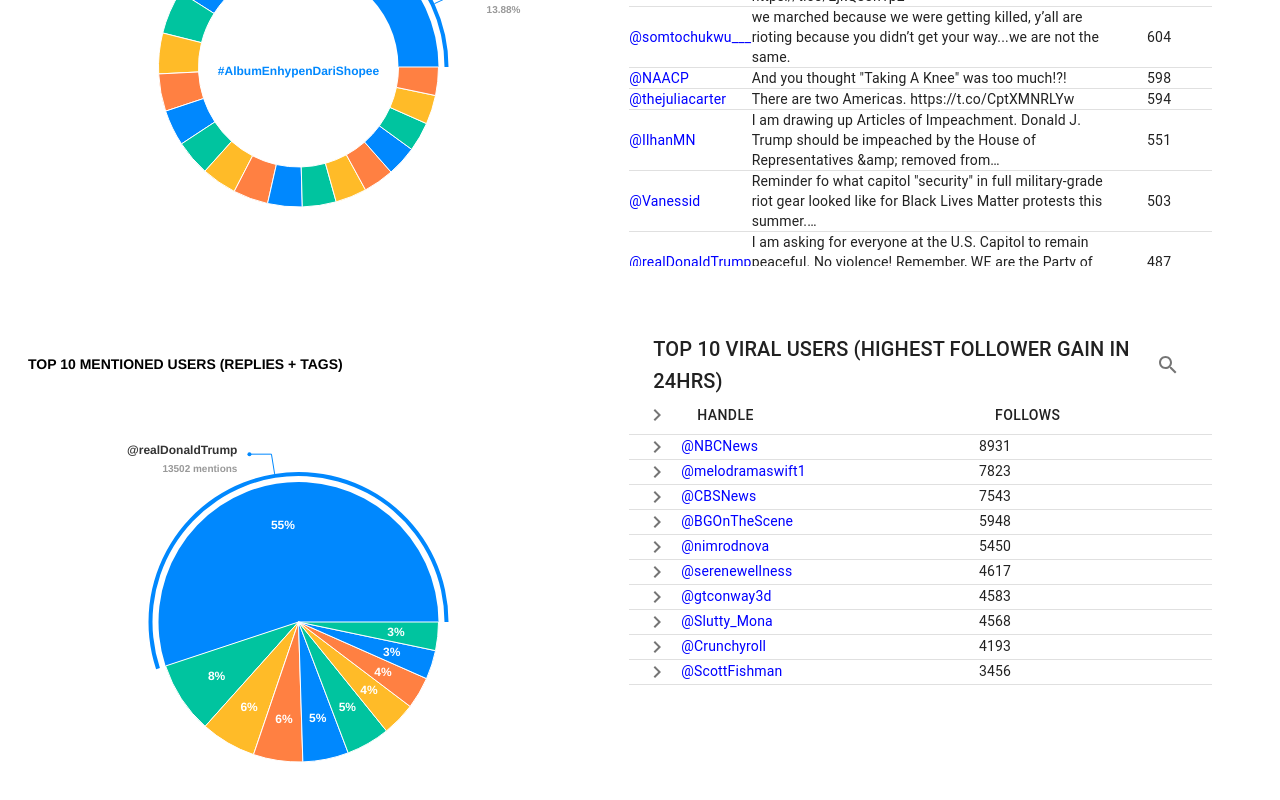
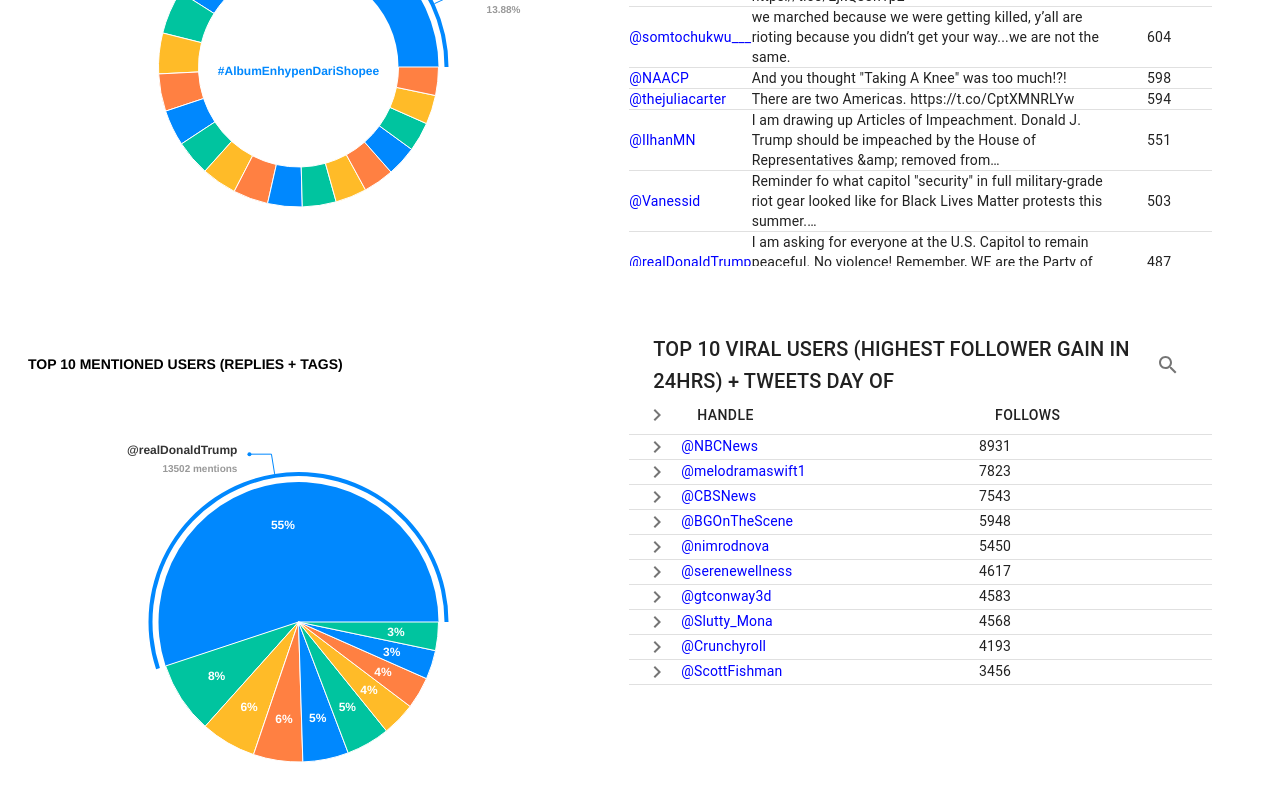
Before and after one commit to tt-mp/capitolriottwitter, a React (Create React App) app: page / in a window 1280 px wide. Shown: the part 601-1401 px from the top of the page. Built offline with nearby package versions, Linux system fonts and the light colour scheme.

Commit message:
Update label

```diff
--- a/src/components/ViralUserChart.js
+++ b/src/components/ViralUserChart.js
@@ -87,7 +87,7 @@ function ViralUserChart({ chartData }) {
         <div className="viral-users">
             <MuiThemeProvider theme={getMuiTheme()}>
                 <MUIDataTable
-                    title={"TOP 10 VIRAL USERS (HIGHEST FOLLOWER GAIN IN 24HRS)"}
+                    title={"TOP 10 VIRAL USERS (HIGHEST FOLLOWER GAIN IN 24HRS) + TWEETS DAY OF"}
                     data={chartData}
                     columns={columns}
                     options={options}
```
